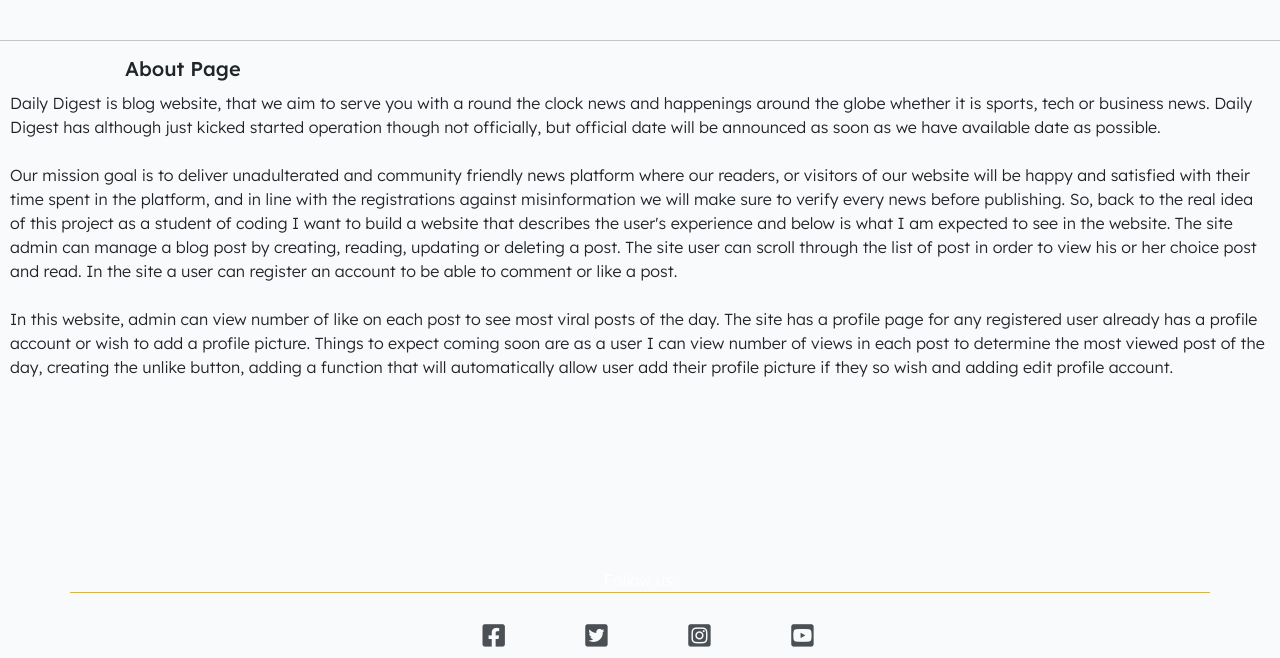
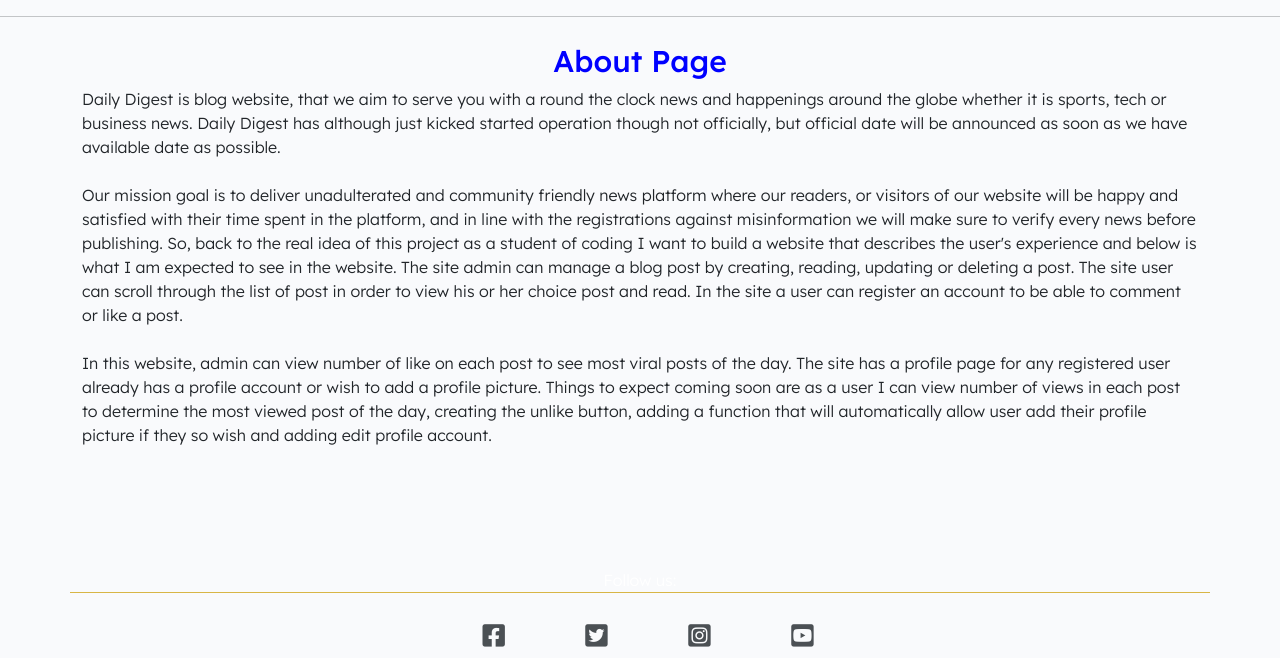
Before and after one commit to Madu-J/daily-digest01, a Django app: template templates/about.html in a window 1280 px wide. Shown: the part 142-800 px from the top of the page. Run offline with Django 3.2, Linux system fonts and the light colour scheme; the template is opened without the code that fills it, so the values that code supplies are empty; grey boxes are pictures that could not be loaded.

Commit message:
Fixed about page and responsive

```diff
--- a/daily_digest01/settings.py
+++ b/daily_digest01/settings.py
@@ -34,7 +34,7 @@ DEBUG = True
 X_FRAME_OPTIONS = 'SAMEORIGIN'
 
 ALLOWED_HOSTS = ['daily-digest01-135da823c1d2.herokuapp.com',
-'8000-maduj-dailydigest01-kjxp7ggfvmw.ws-eu111.gitpod.io',
+'8000-maduj-dailydigest01-kjxp7ggfvmw.ws-eu114.gitpod.io',
 ]
 
 
--- a/static/css/style.css
+++ b/static/css/style.css
@@ -80,30 +80,6 @@ body {
 .feature-text {
     text-align: center;
     font-size: 17px;
-}
-
-.userpro-card
-.card-img-top {
-    border-bottom: 1px,
-     solid #D8C14646;
-}
-
-.userpro-icon {
-    text-align: center;
-    color: #F4DDD8;
-    padding-top: 60px;
-}
-
-.userpro-card-header {
-    background-color: #F4DDD8;
-    border-bottom: 1px solid #D8C146;
-}
-
-.userpro-title {
-    text-align: center;
-    color: #442E10;
-    font-weight: 300;
-    font-size: 30px;
 }
 
 .post-card:hover {
@@ -245,15 +221,6 @@ body {
     border: none;
 }
 
-.about-header {
-    margin-left: 125px;
-}
-
-.about-page {
-    margin: 10px;
-    text-align: left;
-}
-
 .signup, .login {
     text-align: center;
     padding: 20px 0;
@@ -337,14 +304,6 @@ body {
     .navbar-nav {
         margin-left: 650px;
     }
-
-    .about-page {
-        margin: 50px;
-    }
-
-    .about-header {
-        margin-left: 716px;
-    }
 }
 
 /* For Medium devices (tablets, less than 992px) */
--- a/templates/about.html
+++ b/templates/about.html
@@ -1,11 +1,13 @@
 {% extends "base.html" %}
-{% block title %}Daily Digest | About Page {% endblock %}
+{% block title %} Daily Digest | About Page {% endblock %}
 {% block content %}
 
-<br>
 <hr>
-<h5 class="about-header">About Page</h5>
-        <p class="about-page">
+<section class="container">
+    <div class="row">
+        <div class="col-12">
+        <h5 class="feature-title">About Page</h5>
+        <p>
         Daily Digest is blog website, that we aim to serve you with a round the clock news and happenings
         around the globe whether it is sports, tech or business news.
         Daily Digest has although just kicked started operation though not officially, but official date
@@ -23,5 +25,8 @@
         Things to expect coming soon are as a user I can view number of views in each post to determine the most viewed post of the day,
          creating the unlike button, adding a function that will automatically allow user add their profile picture if they so wish
          and adding edit profile account.
-    </p>
+        </p>
+    </div>
+</div>
+</section>
 {% endblock content %}
--- a/templates/index.html
+++ b/templates/index.html
@@ -37,7 +37,7 @@
     <div class="container">
         <div class="row">
             <div class="col-12">
-                <h2 class="my-3 pink-text text-center">We Serve You News</h2>
+                <h2 class="my-3 blue-text text-center">We Serve You News</h2>
             </div>
         </div>
         <hr class="home-break">
```
